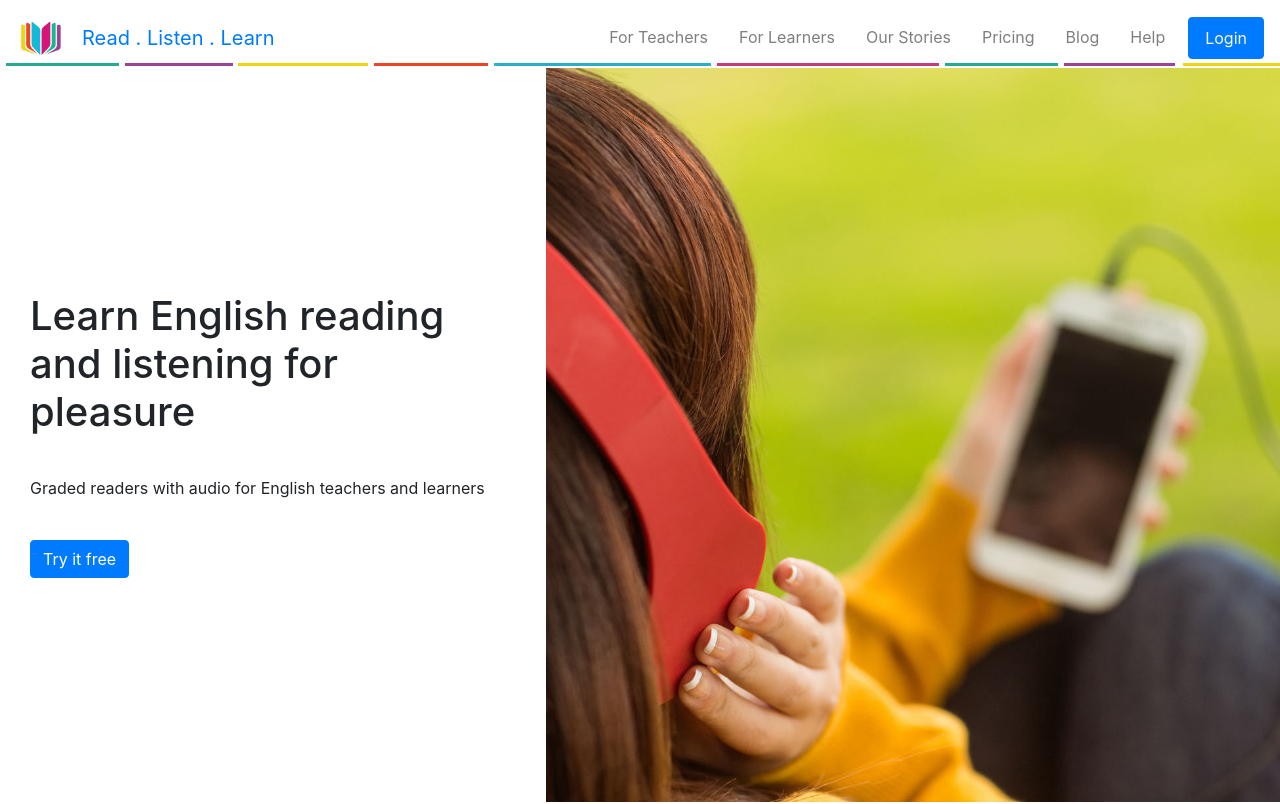
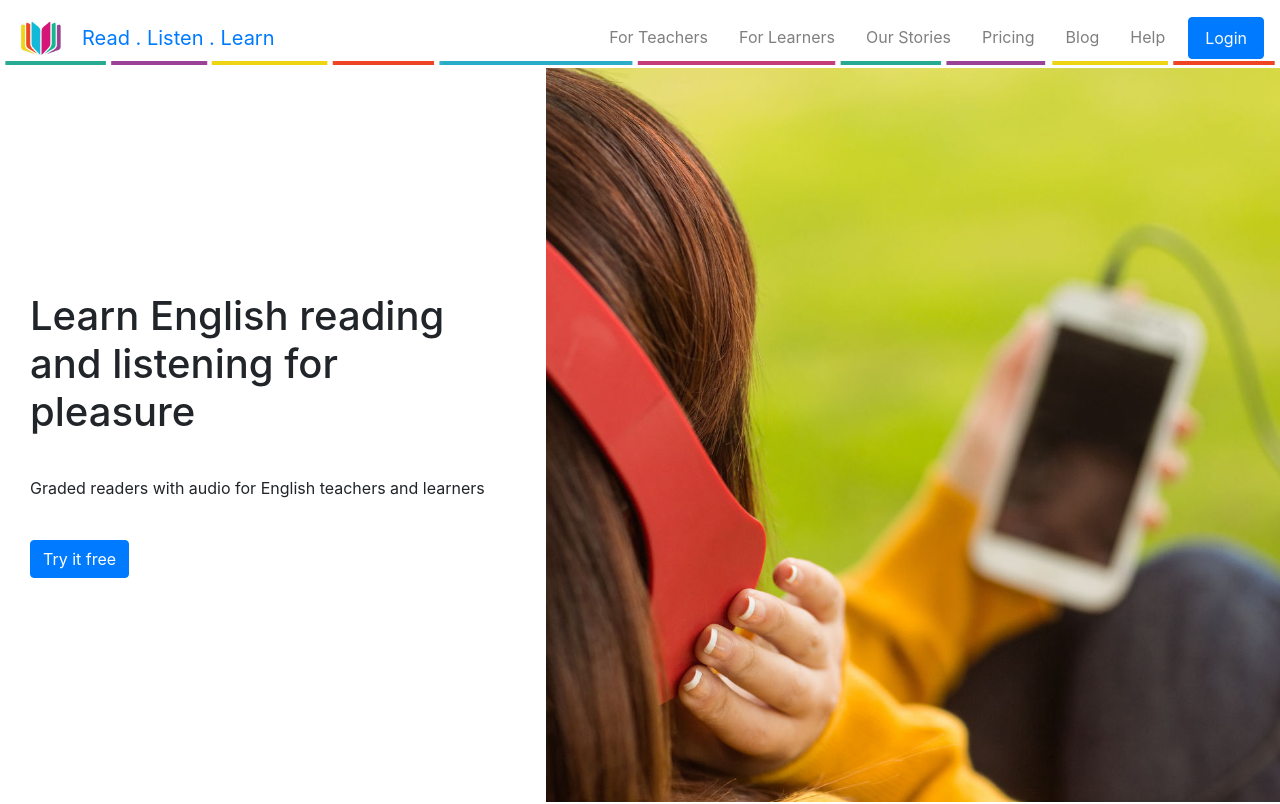
Before and after one commit to IftekharSami/demo-project, a plain HTML site: page index.html in a window 1280 px wide. Shown: the top 804 px of the page. Drawn offline with Linux system fonts and the light colour scheme.

Commit message:
Update style.css

```diff
--- a/css/style.css
+++ b/css/style.css
@@ -15,10 +15,11 @@
   position: absolute;
   content: "";
   left: 0;
-  bottom: 10px;
+  bottom: 8px;
   width: 100%;
-  background: url("../img/color-bar.gif");
-  height: 3px;
+  background: url("../img/color-bar.gif") repeat-x center center;
+  height: 10px;
+  background-size: contain;
 }
 
 #hero-area {
```
